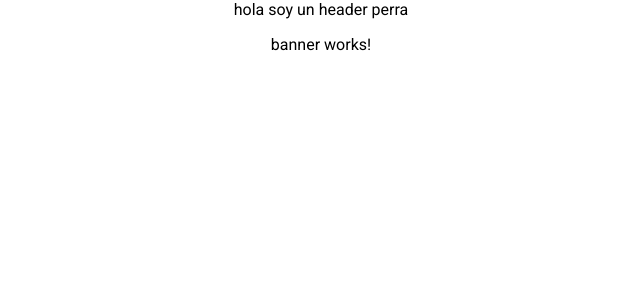
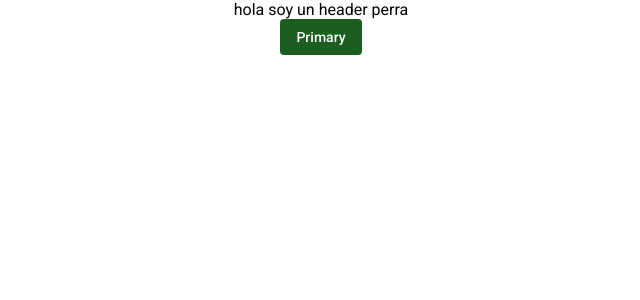
Before and after one commit to vickcharles/vs_ui, an Angular app: page / in a window 1280 px wide. Shown: the top 300 px of the page, without its empty margins (319-959 px from the left). Built offline with nearby package versions, Linux system fonts and the light colour scheme.

Commit message:
edicioens de material

```diff
--- a/angular.json
+++ b/angular.json
@@ -24,7 +24,8 @@
             ],
             "styles": [
               "./node_modules/@angular/material/prebuilt-themes/indigo-pink.css",
-              "src/styles.css"
+              "src/styles.css",
+              "src/custom.scss"
             ],
             "scripts": [],
             "es5BrowserSupport": true
--- a/src/app/components/HomePage/banner/banner.component.html
+++ b/src/app/components/HomePage/banner/banner.component.html
@@ -1,3 +1,5 @@
-<p>
-  banner works!
-</p>
+<div>
+  <button mat-flat-button color="primary">
+    Primary
+  </button>
+</div>
--- /dev/null
+++ b/src/custom.scss
@@ -0,0 +1,24 @@
+@import '~@angular/material/theming';
+// Plus imports for other components in your app.
+
+// Include the common styles for Angular Material. We include this here so that you only
+// have to load a single css file for Angular Material in your app.
+// Be sure that you only ever include this mixin once!
+@include mat-core();
+
+// Define the palettes for your theme using the Material Design palettes available in palette.scss
+// (imported above). For each palette, you can optionally specify a default, lighter, and darker
+// hue. Available color palettes: https://material.io/design/color/
+$candy-app-primary: mat-palette($mat-green, 900);
+$candy-app-accent:  mat-palette($mat-pink, A200, A100, A400);
+
+// The warn palette is optional (defaults to red).
+$candy-app-warn: mat-palette($mat-red);
+
+// Create the theme object (a Sass map containing all of the palettes).
+$candy-app-theme: mat-light-theme($candy-app-primary, $candy-app-accent, $candy-app-warn);
+
+// Include theme styles for core and each component used in your app.
+// Alternatively, you can import and @include the theme mixins for each component
+// that you are using.
+@include angular-material-theme($candy-app-theme);
--- a/src/styles.css
+++ b/src/styles.css
@@ -1,5 +1,10 @@
 /* You can add global styles to this file, and also import other style files */
+html, body { height: 100%; }
 
+body {
+    margin: 0;
+    font-family: Roboto, "Helvetica Neue", sans-serif;
+}
 
 
 /* iPhones(landscape) ----------- */
@@ -21,6 +26,3 @@
 /* Laptops ----------- */
 @media only screen and (min-width: 1200px) {
 }
-
-html, body { height: 100%; }
-body { margin: 0; font-family: Roboto, "Helvetica Neue", sans-serif; }
```
Also changed, not shown: src/app/app.module.ts (+8 -3 lines), src/app/material.module.ts (added, +14 -0 lines).
